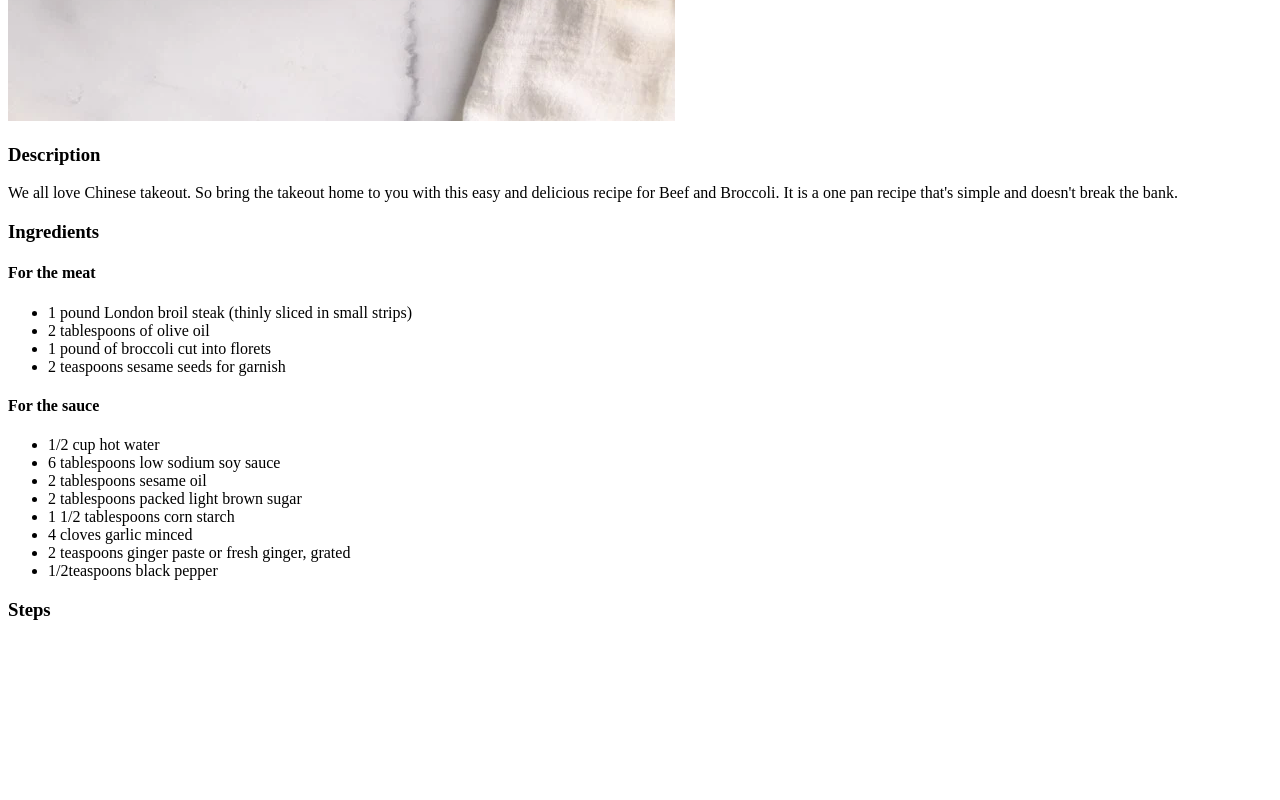
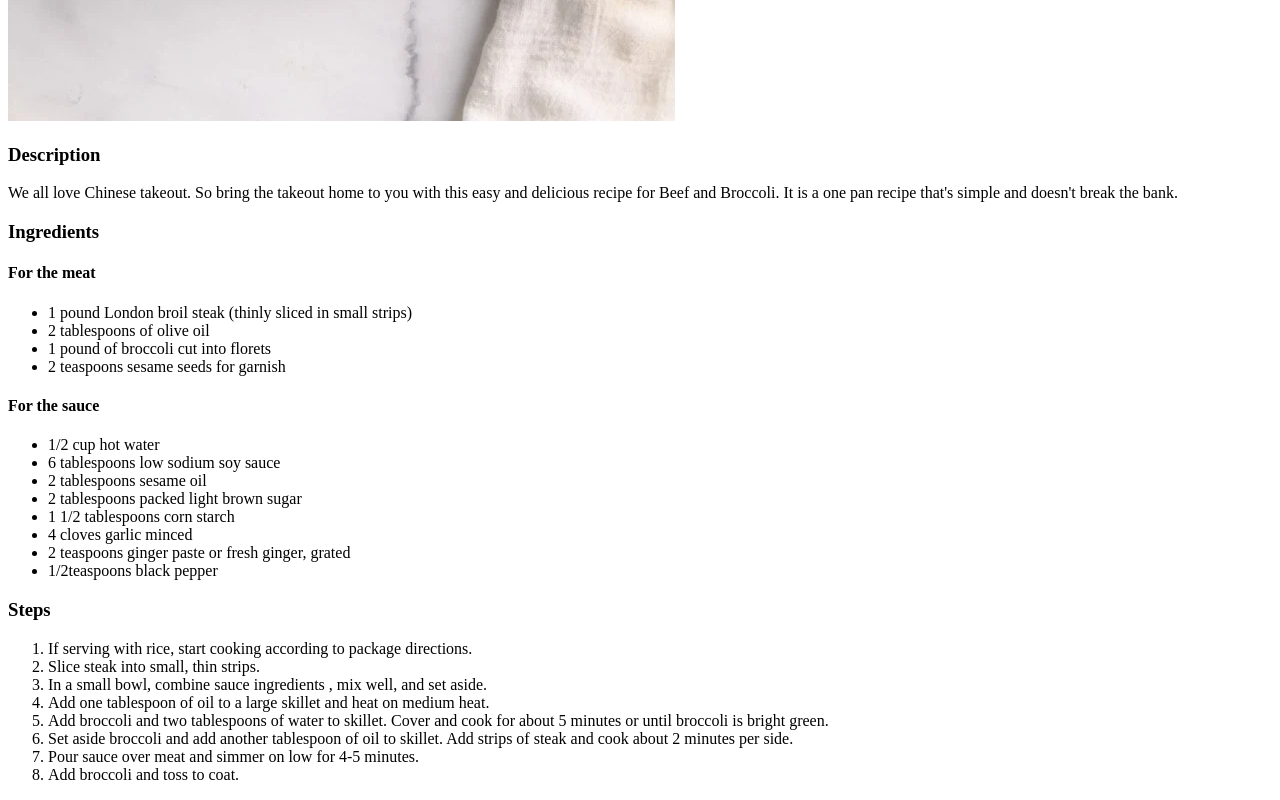
Before and after one commit to hherbst00/odin-recipes, a plain HTML site: page recipes/beef-and-broccoli.html in a window 1280 px wide. Shown: the part 959-1759 px from the top of the page. Before the commit the page ends 1599 px from the top, so only its background shows below. Drawn offline with Linux system fonts and the light colour scheme.

Commit message:
Finished up adding steps to beef-and-broccoli

```diff
--- a/recipes/beef-and-broccoli.html
+++ b/recipes/beef-and-broccoli.html
@@ -37,5 +37,15 @@
             </ul>
 
         <h3>Steps</h3>
+            <ol>
+                <li>If serving with rice, start cooking according to package directions.</li>
+                <li>Slice steak into small, thin strips.</li>
+                <li>In a small bowl, combine sauce ingredients , mix well, and set aside.</li>
+                <li>Add one tablespoon of oil to a large skillet and heat on medium heat.</li>
+                <li>Add broccoli and two tablespoons of water to skillet. Cover and cook for about 5 minutes or until broccoli is bright green.</li>
+                <li>Set aside broccoli and add another tablespoon of oil to skillet. Add strips of steak and cook about 2 minutes per side.</li>
+                <li>Pour sauce over meat and simmer on low for 4-5 minutes.</li>
+                <li>Add broccoli and toss to coat.</li>
+            </ol>
     </body>
 </html>
```
Lines whose indentation alone changed are shown as unchanged.
